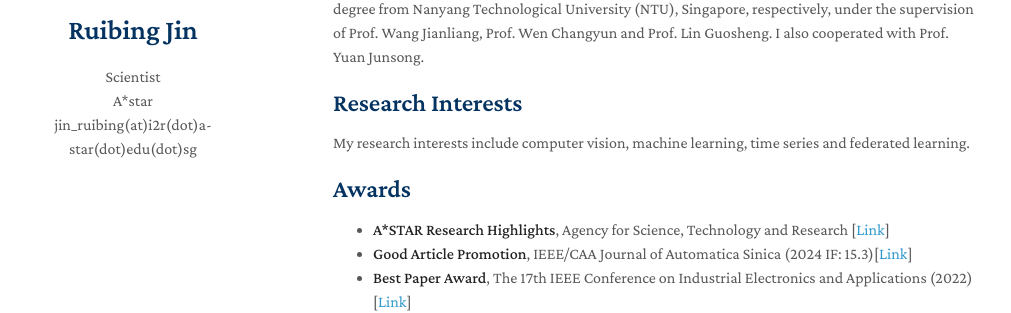
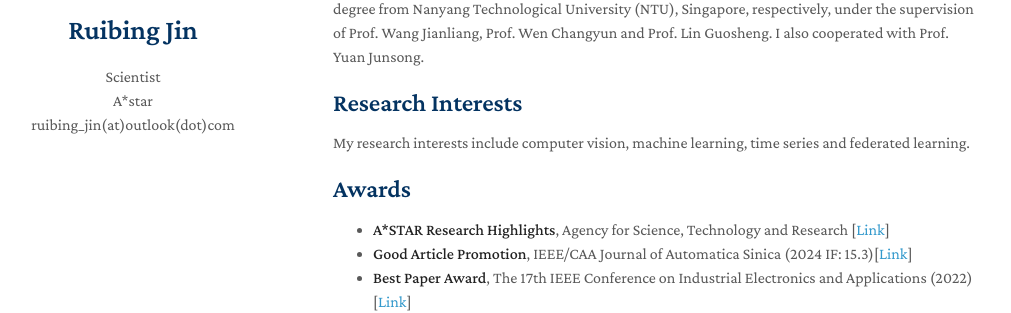
Before and after one commit to ruibing-jin/ruibing-jin.github.io, a Jekyll site: the page built from index.md, in a window 1280 px wide. Shown: the part 184-497 px from the top of the page, without its empty margins (137-1148 px from the left). Built offline with Jekyll 4.4.1, drawn with Linux system fonts in a browser that asks for light colours; nearby versions of some CDN libraries; a style sheet for code colours, icons or effects is not loaded; our own code applies the rules of GitHub Pages for plain Markdown files.

Commit message:
Update _config.yml

```diff
--- a/_config.yml
+++ b/_config.yml
@@ -1,7 +1,7 @@
 title: Ruibing Jin
 position: Scientist
 affiliation: A*star
-email: jin_ruibing(at)i2r(dot)a-star(dot)edu(dot)sg
+email: ruibing_jin(at)outlook(dot)com
 keywords: minimal academic
 google_scholar: https://scholar.google.com/citations?user=iqloFEEAAAAJ
 github_link: https://github.com/ruibing-jin
```
